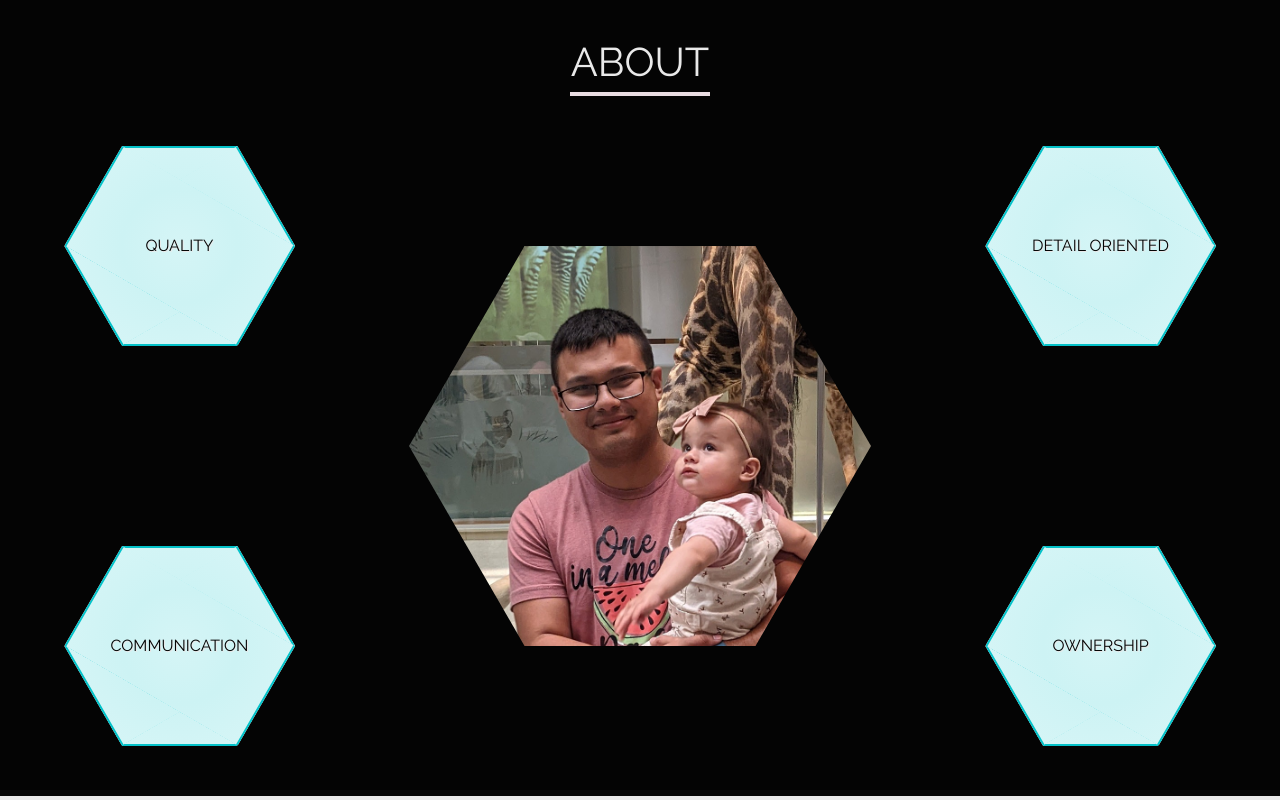
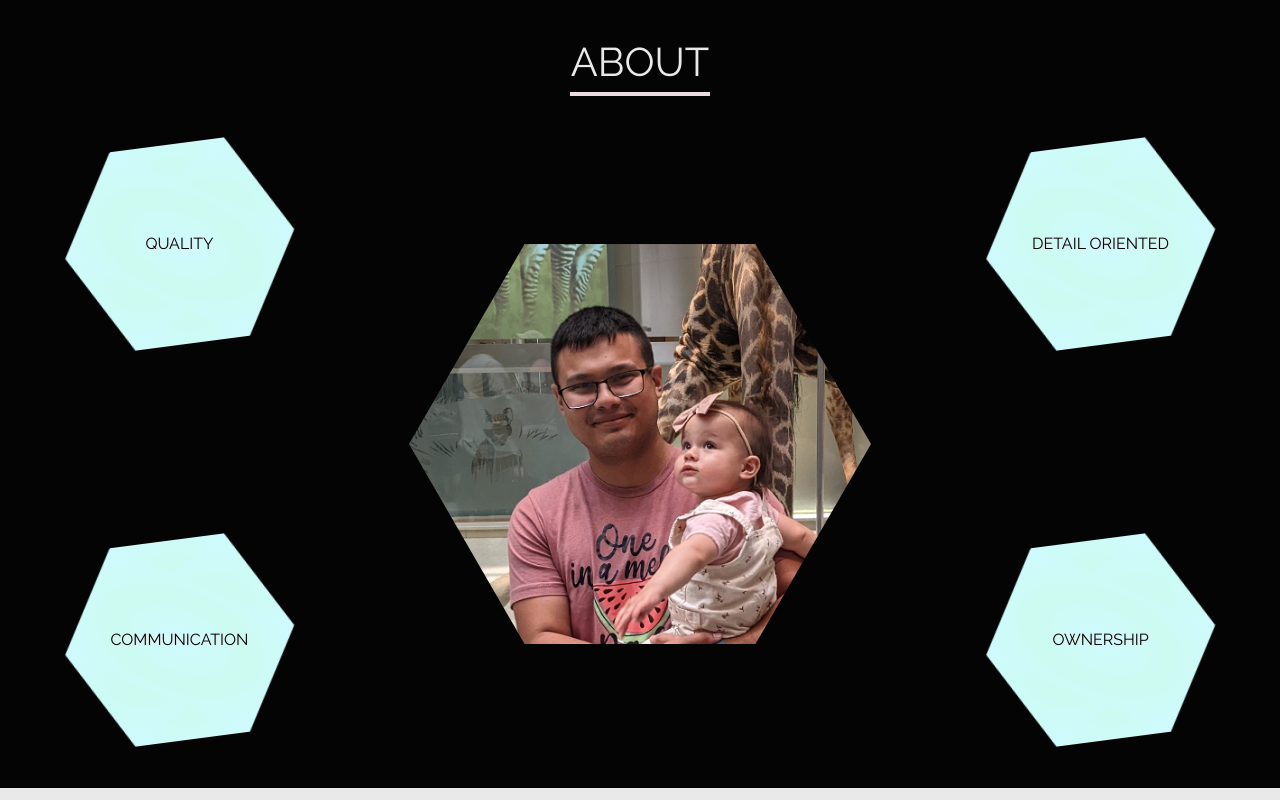
Before and after one commit to lcruz4/luiscruzgmu, a Next.js app: page / in a window 1280 px wide. Shown: the part 960-1760 px from the top of the page. Built offline with nearby package versions, Linux system fonts and the light colour scheme.

Commit message:
refactor about using tailwind

```diff
--- a/components/about/AboutMain.tsx
+++ b/components/about/AboutMain.tsx
@@ -1,192 +1,57 @@
-import { Theme } from '@emotion/react';
-import styled from '@emotion/styled';
 import FlexContainer from '../common/FlexContainer';
 import FlexItem from '../common/FlexItem';
 
-const PHOTOHEXHEIGHT = 400;
-
-// find longest point between hexagon points given a flat top hexagon of a given height
-const calcHexagonPointToPointWidth = height => {
-  return height / Math.sin(1.0472)
-};
-
-// given the base of a flat top hexagon which is the widest width rectangle with full height
-// and a point being the left or right most point, this gives you the width betwen them.
-const calcHexagonPointToBaseWidth = height => {
-  return (calcHexagonPointToPointWidth(height) - height) / 2;
-};
-
-// given the base of a flat top hexagon which is the widest width rectangle with full height
-// this gives you it's width
-const calcHexagonColumnWidth = height => {
-  return height / 2 / Math.cos(0.523598776);
-};
-
-const AboutMainContainer = styled(FlexContainer)`
-  margin: 50px 0;
-`;
-
-const RowContainer = styled(FlexContainer)(({ theme }) => `
-  @media screen and (min-width: ${theme.breakpoints.mobileMax}) and (max-width: ${theme.breakpoints.tabletMax}) {
-    width: 50%;
-  }
-
-  margin: 0 100px;
-
-  &:first-of-type {
-    margin-bottom: 100px;
-  }
-
-  &:last-of-type {
-    margin-top: 100px;
-  }
-`);
-
-const AboutItemContainer = styled.div`
-  display: flex;
-  justify-content: center;
-  align-items: center;
-  height: 200px;
-  width: ${calcHexagonPointToPointWidth(200)}px;
-`;
-
-interface HexagonMixinProps {
-  theme?: Theme;
-  height?: number;
-  background?: string;
-}
-
-// spin animation
-const spinMixin = (from, to) => `
-  @keyframes spin {
-    from { transform: rotate(${from}deg); }
-    to { transform: rotate(${to}deg); }
-  }
-  animation: spin 5s ease-out 200s infinite normal;
-`;
-
-const SpinContainer = styled.div`
-  position: absolute;
-  z-index: -1;
-
-  ${spinMixin(0, 180)}
-`;
-
-// the hexagon base
-const hexagonColumnMixin = ({ theme, height, background }: HexagonMixinProps) => `
-  width: ${calcHexagonColumnWidth(height || 200)}px;
-  height: ${height || 200}px;
-  background: ${background || theme.other.aboutHexagonGradient};
-  box-shadow: inset 0px 2px #04c2c9, inset 0px -2px ${theme.colors.primary};
-`;
-
-// the angled rectangles which make the other edges of the hexagon using before and after
-const hexagonHelpersMixin = ({ theme, height, background }: HexagonMixinProps) => `
-  content: '';
-  position: absolute;
-  ${hexagonColumnMixin({theme, height, background})}
-`;
-
-const Hexagon = styled.div(({ theme }) => `
-  ${hexagonColumnMixin({theme})}
-
-  &::before {
-    ${hexagonHelpersMixin({theme})}
-    transform: rotate(60deg);
-  }
-
-  &::after {
-    ${hexagonHelpersMixin({theme})}
-    transform: rotate(120deg);
-  }
-`);
-
-const AboutItemText = styled.div(({ theme }) => `
-  width: ${calcHexagonPointToPointWidth(200)}px;
-  color: ${theme.colors.black};
-  text-shadow: 1px 1px ${theme.colors.white};
-  text-align: center;
-`);
-
-// -200px vertical margin to nestle in with other hexagons
-const PhotoFrame = styled.div`
-  position: relative;
-  height: ${PHOTOHEXHEIGHT}px;
-  width: ${calcHexagonPointToPointWidth(PHOTOHEXHEIGHT)}px;
-  margin: -200px 0;
-  overflow: hidden;
-`;
-
-// overflow hidden used to mask photo
-const PhotoFrameHelper1 = styled.div`
-  position: absolute;
-  height: 800px;
-  top: -50%;
-  left: ${calcHexagonPointToBaseWidth(PHOTOHEXHEIGHT)}px;
-  overflow: hidden;
-  rotate: 30deg;
-`;
-
-// overflow hidden used to mask photo
-const PhotoFrameHelper2 = styled.div`
-  height: 800px;
-  width: ${PHOTOHEXHEIGHT}px;
-  overflow: hidden;
-  rotate: -60deg;
-`;
-
-// rotate and positioning fields in order to correct positioning changed by photo mask containers
-const Photo = styled.img`
-  position: absolute;
-  max-width: unset !important;
-  top: 25%;
-  left: -${calcHexagonPointToBaseWidth(PHOTOHEXHEIGHT)}px;
-  height: ${PHOTOHEXHEIGHT}px;
-  width: ${calcHexagonPointToPointWidth(PHOTOHEXHEIGHT)}px;
-  object-fit: cover;
-  rotate: 30deg;
-`;
-
 const AboutMain = () => (
-  <AboutMainContainer flexDirection='column' alignItems='center' fullWidth>
-    <RowContainer fullWidth>
-      <AboutItemContainer>
-        <SpinContainer>
-          <Hexagon />
-        </SpinContainer>
-        <AboutItemText>QUALITY</AboutItemText>
-      </AboutItemContainer>
+  <FlexContainer className='my-12 mx-0' flexDirection='column' alignItems='center' fullWidth>
+    <FlexContainer className='my-0 mx-100 first-of-type:mb-100 last-of-type:mt-100' fullWidth>
+      <div className='flex justify-center items-center h-200 w-[calc(200px/0.86602540378)]'>
+        <div className='absolute -z-1 spinAnimation gradie'>
+          <div className='hexagon' />
+        </div>
+        <div className='text-black text-shadowL shadow-white text-center w-[calc(200px/0.86602540378)]'>
+          QUALITY
+        </div>
+      </div>
       <FlexItem flex='1 0 0'/>
-      <AboutItemContainer>
-        <SpinContainer>
-          <Hexagon />
-        </SpinContainer>
-        <AboutItemText>DETAIL ORIENTED</AboutItemText>
-      </AboutItemContainer>
-    </RowContainer>
-    <PhotoFrame>
-      <PhotoFrameHelper1>
-        <PhotoFrameHelper2>
-            <Photo src='/images/profile.jpg'/>
-        </PhotoFrameHelper2>
-      </PhotoFrameHelper1>
-    </PhotoFrame>
-    <RowContainer fullWidth>
-      <AboutItemContainer>
-        <SpinContainer>
-          <Hexagon />
-        </SpinContainer>
-        <AboutItemText>COMMUNICATION</AboutItemText>
-      </AboutItemContainer>
+      <div className='flex justify-center items-center h-200 w-[calc(200px/0.86602540378)]'>
+        <div className='absolute -z-1 spinAnimation'>
+          <div className='hexagon' />
+        </div>
+        <div className='text-black text-shadowL shadow-white text-center w-[calc(200px/0.86602540378)]'>
+          DETAIL ORIENTED
+        </div>
+      </div>
+    </FlexContainer>
+    <div className='relative h-400 w-[calc(400px/0.86602540378)] -my-200 mx-0 overflow-hidden'>
+      <div className='absolute h-800 -top-1/2 left-[calc(((400px/0.86602540378)-400px)/2)] overflow-hidden rotate-30'>
+        <div className='h-800 w-400 overflow-hidden -rotate-60'>
+            <img
+              className='absolute max-w-[unset] top-1/4 -left-[calc(((400px/0.86602540378)-400px)/2)] h-400 w-[calc(400px/0.86602540378)] object-cover rotate-30'
+              src='/images/profile.jpg'
+            />
+        </div>
+      </div>
+    </div>
+    <FlexContainer className='my-0 mx-24 first-of-type:mb-24 last-of-type:mt-24' fullWidth>
+      <div className='flex justify-center items-center h-200 w-[calc(200px/0.86602540378)]'>
+        <div className='absolute -z-1 spinAnimation'>
+          <div className='hexagon' />
+        </div>
+        <div className='text-black text-shadowL shadow-white text-center w-[calc(200px/0.86602540378)]'>
+          COMMUNICATION
+        </div>
+      </div>
       <FlexItem flex='1 0 0'/>
-      <AboutItemContainer>
-        <SpinContainer>
-          <Hexagon />
-        </SpinContainer>
-        <AboutItemText>OWNERSHIP</AboutItemText>
-      </AboutItemContainer>
-    </RowContainer>
-  </AboutMainContainer>
+      <div className='flex justify-center items-center h-200 w-[calc(200px/0.86602540378)]'>
+        <div className='absolute -z-1 spinAnimation'>
+          <div className='hexagon' />
+        </div>
+        <div className='text-black text-shadowL shadow-white text-center w-[calc(200px/0.86602540378)]'>
+          OWNERSHIP
+        </div>
+      </div>
+    </FlexContainer>
+  </FlexContainer>
 );
 
 export default AboutMain;
--- a/styles/globals.css
+++ b/styles/globals.css
@@ -1,3 +1,31 @@
 @tailwind base;
 @tailwind components;
 @tailwind utilities;
+
+@keyframes spin {
+  from { transform: rotate(0deg); }
+  to { transform: rotate(180deg); }
+}
+
+@layer utilities {
+  .spinAnimation {
+    animation: spin 5s ease-out 2s infinite normal;
+  }
+
+  ._hex {
+    /**
+    * given the base of a flat top hexagon which is the widest width rectangle with full height
+    * this gives you it's width. 0.86602540378 is cos(30deg)
+    */
+    width: calc(100px / 0.86602540378);
+    @apply h-200 bg-gradient-radial from-cyan-100 via-teal-100 to-cyan-100 shadow-innerL-lr-cyanL;
+  }
+
+  .hexagon {
+    @apply _hex before:rotate-60 before:_hex before:absolute after:rotate-120 after:_hex after:absolute;
+  }
+
+  .text-shadowL {
+    text-shadow: 1px 1px var(--tw-shadow-color);
+  }
+}
--- a/tailwind.config.js
+++ b/tailwind.config.js
@@ -8,16 +8,34 @@ module.exports = {
   ],
   theme: {
     extend: {
+      backgroundImage: {
+        'gradient-radial': 'radial-gradient(var(--tw-gradient-stops))'
+      },
+      borderWidth: {
+        '3': '3px'
+      },
+      boxShadow: {
+        'innerL-tl-cyanL-br-pink-500': `inset -3px -2px 2px ${colors.pink[500]}, inset 3px 2px 2px #04c2c9`,
+        'innerL-tl-pink-500-br-cyanL': `inset -3px -2px 2px #04c2c9, inset 3px 2px 2px ${colors.pink[500]}`,
+        'innerL-lr-cyanL': `inset 0px 2px ${colors.cyanL}, inset 0px -2px ${colors.cyanL}`
+      },
       colors: {
         white: colors.gray[200],
         cyanL: '#04c2c9'
       },
-      borderWidth: {
-        [3]: '3px'
+      rotate: {
+        '30': '30deg',
+        '60': '60deg',
+        '120': '120deg'
       },
-      boxShadow: {
-        'innerL-tl-cyanL-br-pink-500': `inset -3px -2px 2px ${colors.pink[500]}, inset 3px 2px 2px #04c2c9`,
-        'innerL-tl-pink-500-br-cyanL': `inset -3px -2px 2px #04c2c9, inset 3px 2px 2px ${colors.pink[500]}`
+      spacing: {
+        '100': '100px',
+        '200': '200px',
+        '400': '400px',
+        '800': '800px'
+      },
+      zIndex: {
+        '1': 1
       }
     },
   },
```
